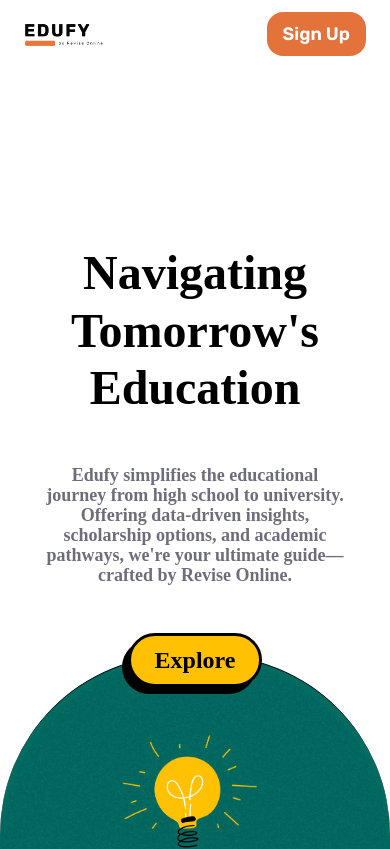
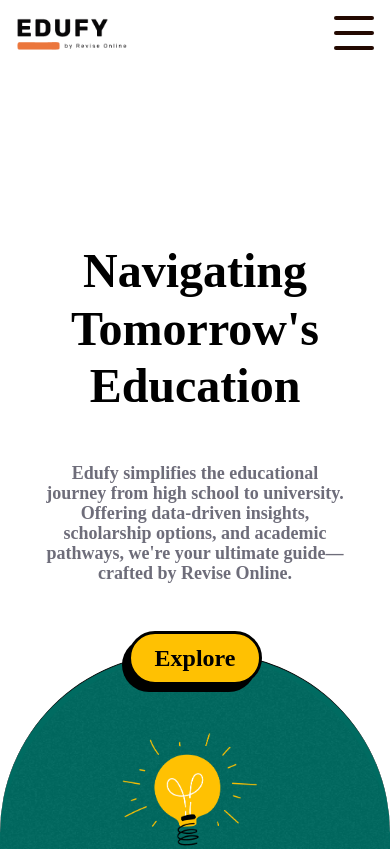
Before and after one commit to davidFCDev/landing-page-figma, a Next.js app: page / in a window 390 px wide. Shown: the top 849 px of the page. Built offline with nearby package versions, Linux system fonts and the light colour scheme; a web font is replaced by a local one.

Commit message:
aside bar

```diff
--- a/src/app/components/About.tsx
+++ b/src/app/components/About.tsx
@@ -1,6 +1,9 @@
 const About = () => {
   return (
-    <div className="flex bg-palid text-white font-averia w-full justify-center items-center z-0 relative py-20 rounded-[40px] sm:rounded-[100px] lg:rounded-[200px]">
+    <div
+      id="about"
+      className="overflow-x-hidden flex bg-palid text-white font-averia w-full justify-center items-center z-0 relative py-20 rounded-[40px] sm:rounded-[100px] lg:rounded-[200px]"
+    >
       <img
         src="/map.png"
         alt="map"
--- a/src/app/components/Features.tsx
+++ b/src/app/components/Features.tsx
@@ -1,6 +1,6 @@
 const Features = () => {
   return (
-    <div className="flex flex-col py-32 lg:py-48 gap-12 sm:gap-16 lg:gap-28 items-center w-full text-center">
+    <div className="overflow-x-hidden flex flex-col py-32 lg:py-48 gap-12 sm:gap-16 lg:gap-28 items-center w-full text-center">
       <h2 className="text-5xl lg:text-7xl font-averia font-bold tracking-wide pb-16">
         How it works?
       </h2>
--- a/src/app/components/Nav.tsx
+++ b/src/app/components/Nav.tsx
@@ -1,17 +1,79 @@
 import Link from "next/link";
+import { useState } from "react";
+
 
 const Nav = () => {
+  const [toggle, setToggle] = useState(false);
+
+  const handleToggle = () => {
+    setToggle(!toggle);
+    console.log(toggle);
+  };
+
   return (
-    <div className="w-full flex items-center justify-between px-6 lg:px-20 py-3 sm:py-5 font-semibold font-rubik text-lg">
-      <img src="/logo.png" alt="logo" className="w-20 sm:w-28" />
+    <div className="w-full flex items-center justify-between px-4 lg:px-20 py-3 sm:py-5 font-semibold font-rubik text-lg">
+      <img src="/logo.png" alt="logo" className="w-28" />
+
       <ul className="hidden sm:flex gap-3 sm:gap-5 lg:gap-6">
-        <Link href="#" className="hover:text-orange">Home</Link>
-        <Link href="#" className="hover:text-orange">Services</Link>
-        <Link href="#" className="hover:text-orange">About</Link>
-        <Link href="#" className="hover:text-orange">Resources</Link>
-        <Link href="#" className="hover:text-orange">Blog</Link>
+        <Link href="#" className="hover:text-orange text-xs sm:text-lg">
+          Home
+        </Link>
+        <Link href="#services" className="hover:text-orange text-xs sm:text-lg">
+          Services
+        </Link>
+        <Link href="#about" className="hover:text-orange text-xs sm:text-lg">
+          About
+        </Link>
+        <Link href="#" className="hover:text-orange text-xs sm:text-lg">
+          Resources
+        </Link>
+        <Link href="#" className="hover:text-orange text-xs sm:text-lg">
+          Blog
+        </Link>
       </ul>
-      <button className="inline-flex justify-center items-center bg-orange text-white px-4 py-2 lg:py-4 rounded-2xl hover:bg-orange2">
+
+      <aside className="sm:hidden">
+        <div id="menuToggle">
+          <input id="checkbox" type="checkbox" onClick={handleToggle} />
+          <label className="toggle" htmlFor="checkbox">
+            <div className="bar bar--top"></div>
+            <div className="bar bar--middle"></div>
+            <div className="bar bar--bottom"></div>
+          </label>
+        </div>
+
+        <div
+          className={`${
+            !toggle ? "hidden" : "flex"
+          } p-6 bg-dimWhite shadow-sm shadow-gray3 absolute top-14 right-0 mx-4 my-1 min-w-[100px] rounded-lg sidebar font-rubik`}
+        >
+          <ul className="list-none flex gap-3 justify-end items-start flex-1 flex-col tracking-wider">
+            <Link href="#" className="hover:text-orange text-xs sm:text-lg">
+              Home
+            </Link>
+            <Link
+              href="#services"
+              className="hover:text-orange text-xs sm:text-lg"
+            >
+              Services
+            </Link>
+            <Link
+              href="#about"
+              className="hover:text-orange text-xs sm:text-lg"
+            >
+              About
+            </Link>
+            <Link href="#" className="hover:text-orange text-xs sm:text-lg">
+              Resources
+            </Link>
+            <Link href="#" className="hover:text-orange text-xs sm:text-lg">
+              Blog
+            </Link>
+          </ul>
+        </div>
+      </aside>
+
+      <button className="hidden sm:inline-flex text-xs sm:text-lg justify-center items-center bg-orange text-white px-2 sm:px-4 py-2 lg:py-4 rounded-xl sm:rounded-2xl hover:bg-orange2">
         Sign Up
       </button>
     </div>
--- a/src/app/components/Services.tsx
+++ b/src/app/components/Services.tsx
@@ -11,7 +11,7 @@ const Services = () => {
   const [ref, inView] = useInView({ threshold: 0.5, triggerOnce: true });
 
   return (
-    <div className="w-full flex">
+    <div id="services" className="w-full flex overflow-x-hidden">
       <img
         src="/texture-bg.png"
         alt="bg-texture"
@@ -37,7 +37,7 @@ const Services = () => {
           initial={{ opacity: 0, x: 50 }}
           animate={inView ? animationOptions : {}}
           ref={ref}
-          className="grid grid-cols-1 sm:grid-cols-2 gap-5 lg:gap-10 font-averia"
+          className="grid grid-cols-1 sm:grid-cols-2 gap-5 lg:gap-10 font-averia overflow-x-hidden"
         >
           <div className="flex items-start gap-3 sm:gap-4 w-[350px] lg:w-[500px] py-5 lg:py-8 px-8 sm:px-5 lg:px-10 bg-green2 rounded-2xl">
             <img
--- a/src/app/components/Team.tsx
+++ b/src/app/components/Team.tsx
@@ -16,7 +16,7 @@ const Team = () => {
   const [ref3, inView3] = useInView({ threshold: 0.5, triggerOnce: true });
 
   return (
-    <div className="flex flex-col w-full justify-center items-center gap-24 py-20 lg:py-40">
+    <div className="flex flex-col w-full justify-center items-center gap-24 py-20 lg:py-40 overflow-x-auto">
       <h1 className="text-4xl lg:text-6xl font-averia font-semibold w-[300px] lg:w-[500px] text-center leading-[1.2em] lg:leading-[1.3em] tracking-wide">
         You'll be in good company!
       </h1>
@@ -103,7 +103,7 @@ const Team = () => {
           </motion.div>
         </div>
 
-        <div className="flex flex-col gap-6 sm:gap-4 lg:gap-6">
+        <div className="w-full flex flex-col gap-6 sm:gap-4 lg:gap-6 overflow-x-hidden">
           <CarrouselTeamOne />
           <CarrouselTeamTwo />
         </div>
--- a/src/app/globals.css
+++ b/src/app/globals.css
@@ -4,6 +4,76 @@
 
 @import url("https://fonts.googleapis.com/css2?family=Averia+Libre:wght@300;400;700&family=Averia+Sans+Libre:wght@300;400;700&family=Averia+Serif+Libre:wght@300;400;700&family=Rubik:wght@300;400;500;600;700&display=swap");
 
-:root {
+body {
   overflow-x: hidden;
 }
+
+
+/********** Collapse Navbar **********/
+
+#checkbox {
+  display: none;
+}
+
+.toggle {
+  position: relative;
+  width: 40px;
+  cursor: pointer;
+  margin: auto;
+  display: block;
+  height: calc(4px * 3 + 11px * 2);
+}
+
+.bar {
+  position: absolute;
+  left: 0;
+  right: 0;
+  height: 4px;
+  border-radius: calc(4px / 2);
+  background: #230901;
+  color: inherit;
+  opacity: 1;
+  transition: none 0.55s cubic-bezier(0.5, -0.35, 0.35, 1.5) 0s;
+}
+
+/***** Collapse Animation *****/
+
+.bar--top {
+  bottom: calc(50% + 11px + 4px / 2);
+  transition-property: bottom, margin, transform;
+  transition-delay: calc(0s + 0.35s), 0s, 0s;
+}
+
+.bar--middle {
+  top: calc(50% - 4px / 2);
+  transition-property: top, opacity;
+  transition-duration: 0.35s, 0s;
+  transition-delay: calc(0s + 0.35s * 1.3), calc(0s + 0.35s * 1.3);
+}
+
+.bar--bottom {
+  top: calc(50% + 11px + 4px / 2);
+  transition-property: top, transform;
+  transition-delay: 0s;
+}
+
+#checkbox:checked + .toggle .bar--top {
+  bottom: calc(50% - 11px - 4px);
+  margin-bottom: calc(11px + 4px / 2);
+  transform: rotate(45deg);
+  transition-delay: calc(0s + 0.35s * 0.3), calc(0s + 0.35s * 1.3),
+    calc(0s + 0.35s * 1.3);
+}
+
+#checkbox:checked + .toggle .bar--middle {
+  top: calc(50% + 11px);
+  opacity: 0;
+  transition-duration: 0.35s, 0s;
+  transition-delay: 0s, calc(0s + 0.35s);
+}
+
+#checkbox:checked + .toggle .bar--bottom {
+  top: calc(50% - 4px / 2);
+  transform: rotate(-45deg);
+  transition-delay: calc(0s + 0.35s * 1.3), calc(0s + 0.35s * 1.3);
+}
--- a/src/app/page.tsx
+++ b/src/app/page.tsx
@@ -12,7 +12,7 @@ import Testimonial from "./components/Testimonial";
 
 export default function Home() {
   return (
-    <main className="w-full min-h-screen">
+    <main className="w-full min-h-screen ">
       <Nav />
       <Hero />
       <Services />
--- a/tailwind.config.ts
+++ b/tailwind.config.ts
@@ -15,6 +15,7 @@ const config: Config = {
         orange: "#E3723B",
         orange2: "#f89360",
         yellow: "#FFC102",
+        dimWhite: "#FDFDFD",
         palid: "#F4E2D8",
         palid2: "rgba(243, 234, 218, 0.37)",
         palid3: "#F9F3E8",
```
Also changed, not shown: src/app/components/CarrouselTeamOne.tsx (+4 -4 lines), src/app/components/CarrouselTeamTwo.tsx (+4 -4 lines), 1 other file (tests, documents, lock files or other folders).
